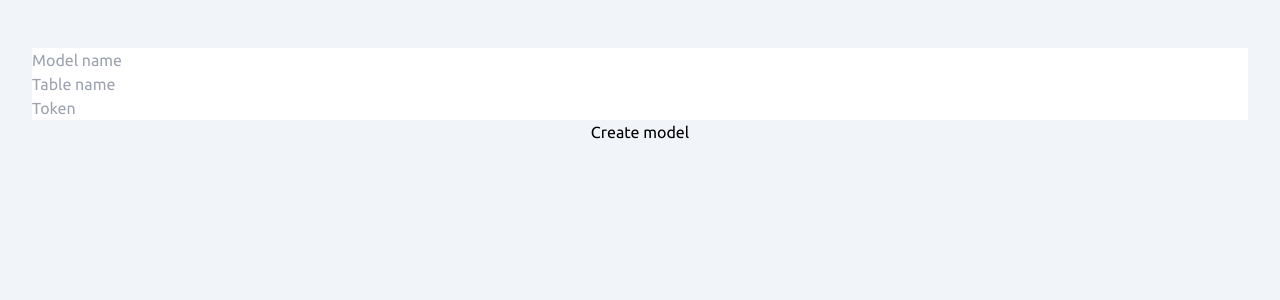
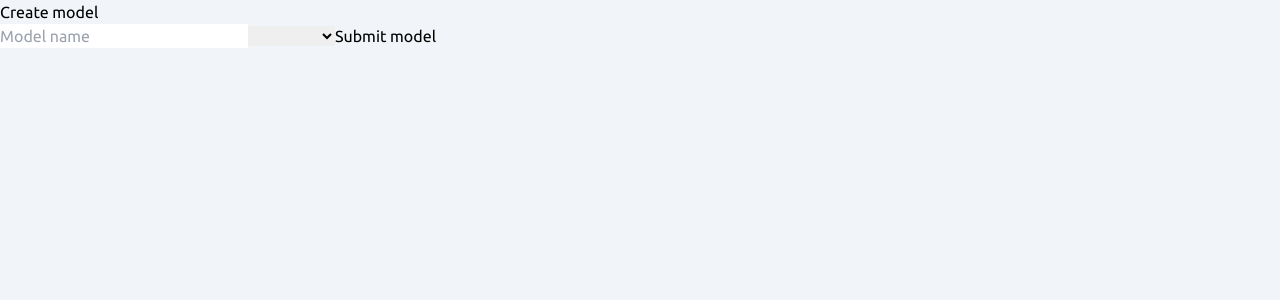
Before and after one commit to LynnMombarg/DuplicateCheck, a Vue app in the folder vue_ui/: page /create in a window 1280 px wide. Both pictures are taken after a click on the button "Create model". Shown: the top 300 px of the page. Built offline with nearby package versions, Linux system fonts and the light colour scheme; no server answers.

Commit message:
basic functionality works

```diff
--- a/vue_ui/src/components/CreateModel.vue
+++ b/vue_ui/src/components/CreateModel.vue
@@ -1,15 +1,72 @@
 <template>
-    <div class="min-h-full flex flex-col justify-center py-12 sm:px-6 lg:px-8">
-        <CreateModelButton/>
+    <button @click="startCreateModel">
+        Create model
+    </button>
+
+    <div v-if="inputVisible">
+        <p v-if="warningVisible">Please fill in all fields.</p>
+        <input v-model="modelName" placeholder="Model name"/>
+
+
+        <select v-model="tableName" name="table" id="table">
+            <option value="accounts">Accounts</option>
+            <option value="contacts">Contacts</option>
+            <option value="leads">Leads</option>
+        </select>
+
+
+        <button @click="createModel">
+            Submit model
+        </button>
     </div>
 </template>
 
 <script>
-
-import CreateModelButton from "@/components/CreateModelButton.vue";
-
 export default {
     name: "CreateModel",
-    components: {CreateModelButton},
+    data() {
+        return {
+            modelName: '',
+            tableName: '',
+            inputVisible: false,
+            warningVisible: false,
+        }
+    },
+    methods: {
+        async createModel() {
+            console.log(this.modelName + ' ' + this.tableName);
+            if (this.modelName !== '' && this.tableName !== '') {
+                await this.handleRequest();
+            } else {
+                this.warningVisible = true;
+            }
+        },
+        async handleRequest() {
+            console.log('reached');
+            const requestOptions = {
+                method: "POST",
+                headers: {"Content-Type": "application/json"},
+                body: JSON.stringify({
+                    modelName: this.modelName,
+                    tableName: this.tableName,
+                    token: 'ee8612ad-8ad3-489b-9982-33c15a6cc0a4',
+                })
+            };
+            fetch("https://7c94f741-4a17-41d2-92bd-59226ad5be55.mock.pstmn.io/create", requestOptions)
+                .then(response => response.json())
+                .then(data => (this.postId = data.id));
+
+            this.inputVisible = false;
+        },
+        startCreateModel() {
+            this.inputVisible = !this.inputVisible;
+            this.resetValues()
+        },
+        resetValues() {
+            this.modelName = '';
+            this.tableName = '';
+            this.warningVisible = false;
+        },
+    }
 };
 </script>
--- a/vue_ui/src/components/CreateModelButton.vue
+++ /dev/null
@@ -1,39 +0,0 @@
-<template>
-    <input v-model="modelName" placeholder="Model name" />
-    <input v-model="tableName" placeholder="Table name" />
-    <input v-model="token" placeholder="Token" />
-
-    <button @click="createModel">
-        Create model
-    </button>
-</template>
-
-<script>
-export default {
-    name: "CreateModelButton",
-    data() {
-        return {
-            modelName: '',
-            tableName: '',
-            token: '',
-        }
-    },
-    methods: {
-        async createModel() {
-            // Simple POST request with a JSON body using fetch
-            const requestOptions = {
-                method: "POST",
-                headers: {"Content-Type": "application/json"},
-                body: JSON.stringify({modelName: this.modelName, tableName: this.tableName, token: this.token,})
-            };
-            fetch("https://7c94f741-4a17-41d2-92bd-59226ad5be55.mock.pstmn.io/create", requestOptions)
-                .then(response => response.json())
-                .then(data => (this.postId = data.id));
-        }
-    }
-};
-</script>
-
-<style scoped>
-
-</style>
```
